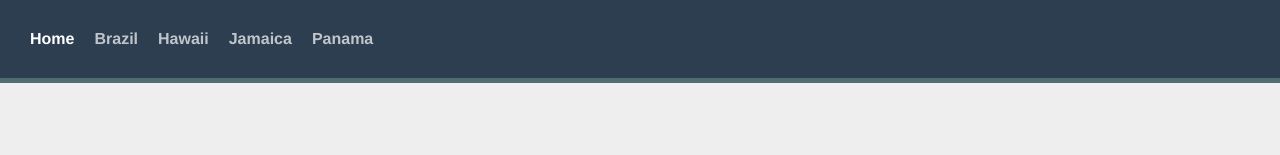
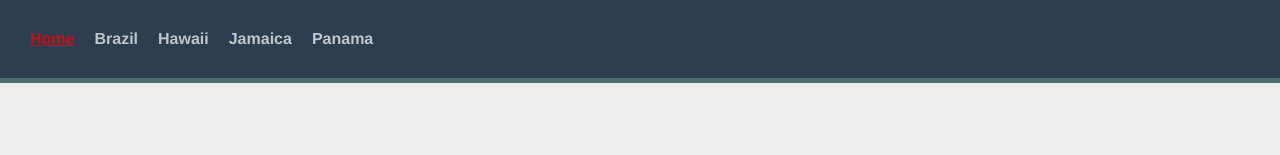
Before and after one commit to sebdevweb/vite-vue-router, a Vue app: page / in a window 1280 px wide. Shown: the top 155 px of the page. Built offline with nearby package versions, Linux system fonts and the light colour scheme.

Commit message:
[VITE-VUE-ROUTER] Lazy loading routes

```diff
--- a/src/App.vue
+++ b/src/App.vue
@@ -1,11 +1,5 @@
 <template>
-  <div id="nav">
-    <router-link to="/">Home</router-link>
-    <router-link to="/brazil">Brazil</router-link>
-    <router-link to="/hawaii">Hawaii</router-link>
-    <router-link to="/jamaica">Jamaica</router-link>
-    <router-link to="/panama">Panama</router-link>
-  </div>
+  <TheNavigation />
   <div class="container">
     <router-view></router-view>
   </div>
@@ -13,5 +7,5 @@
 </template>
 
 <script setup>
-
+  import TheNavigation from './components/TheNavigation.vue'
 </script>
--- /dev/null
+++ b/src/components/TheNavigation.vue
@@ -0,0 +1,16 @@
+<template>
+  <div id="nav">
+    <router-link to="/">Home</router-link>
+    <router-link to="/brazil">Brazil</router-link>
+    <router-link to="/hawaii">Hawaii</router-link>
+    <router-link to="/jamaica">Jamaica</router-link>
+    <router-link to="/panama">Panama</router-link>
+  </div>
+</template>
+
+<style lang="css">
+  #nav .vue-school-active-link{
+    color: red;
+    text-decoration: underline;
+  }
+</style>
--- a/src/router/index.js
+++ b/src/router/index.js
@@ -1,23 +1,19 @@
-import About from '@/views/About.vue'
-import Brazil from '@/views/Brazil.vue'
-import Hawaii from '@/views/Hawaii.vue'
+import { createRouter, createWebHistory } from 'vue-router'
+
 import Home from '@/views/Home.vue'
-import Jamaica from '@/views/Jamaica.vue'
-import Panama from '@/views/Panama.vue'
-import { createRouter, createWebHistory } from 'vue-router'
 
 const routes = [
   {path: '/', name: 'Home', component: Home},
-  {path: '/about', name: 'About', component: About},
-  {path: '/brazil', name: 'Brazil', component: Brazil},
-  {path: '/hawaii', name: 'Hawaii', component: Hawaii},
-  {path: '/jamaica', name: 'Jamaica', component: Jamaica},
-  {path: '/panama', name: 'Panama', component: Panama}
+  {path: '/brazil', name: 'Brazil', component: () => import('@/views/Brazil.vue')},
+  {path: '/hawaii', name: 'Hawaii', component: () => import('@/views/Hawaii.vue')},
+  {path: '/jamaica', name: 'Jamaica', component: () => import('@/views/Jamaica.vue')},
+  {path: '/panama', name: 'Panama', component: () => import('@/views/Panama.vue')}
 ]
 
 const router = createRouter({
   history: createWebHistory(),
-  routes
+  routes,
+  linkActiveClass: 'vue-school-active-link'
 })
 
 export default router
```
Also changed, not shown: 1 other file (tests, documents, lock files or other folders).
